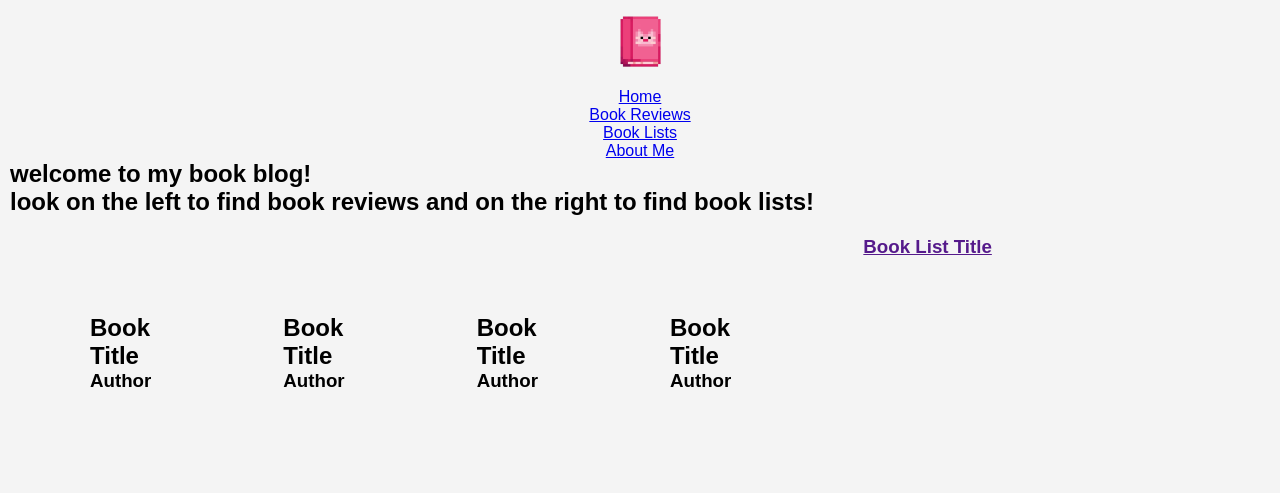
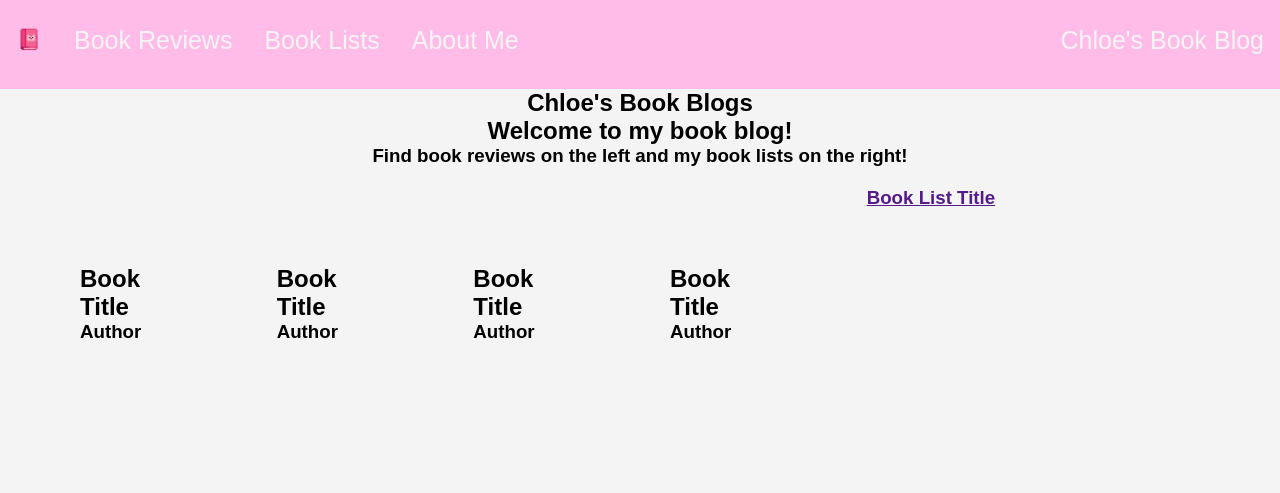
Before and after one commit to mello1771/book-blog, a plain HTML site: page home.html in a window 1280 px wide. Drawn offline with Linux system fonts and the light colour scheme.

Commit message:
end of day 3

```diff
--- a/home.html
+++ b/home.html
@@ -13,27 +13,25 @@
 <body>
 
     <header>
-        <div class="logo">
-            <a href="home.html">
-                <img src="assets/book-blog-logo.png" alt="chloe's book blog logo" />
-                </a>
-        </div>
 
         <nav>
-            <ul>
-                <li><a href="home.html">Home</a></li>
-                <li><a href="reviews.html">Book Reviews</a></li>
-                <li><a href="lists.html">Book Lists</a></li>
-                <li><a href="me.html">About Me</a></li>
-            </ul>
+            <div class="nav">
+                <a class="logo" href="home.html"><img src="assets/book-blog-logo.png" alt="chloe's book blog logo" /></a>
+                <a class="nav-link" href="reviews.html">Book Reviews</a>
+                <a class="nav-link" href="lists.html">Book Lists</a>
+                <a class="nav-link" href="me.html">About Me</a>
+                <a id="right-nav" href="home.html">Chloe's Book Blog</a>
+            </div>
         </nav>
+
     </header>
 
     <main>
 
         <section id="intro">
-            <h1>welcome to my book blog!</h1>
-            <h1>look on the left to find book reviews and on the right to find book lists!</h1>
+            <h1>Chloe's Book Blogs</h1>
+            <h2>Welcome to my book blog!</h2>
+            <h3>Find book reviews on the left and my book lists on the right!</h3>
         </section>
 
         <div id="home-page">
--- a/style.css
+++ b/style.css
@@ -6,13 +6,8 @@
 /* sectioning */
 
 body {
-  margin: 10px;
   font-family: Arial, sans-serif;
   background-color: #f4f4f4;
-}
-
-header {
-  text-align: center;
 }
 
 
@@ -41,18 +36,50 @@ header {
   padding: 20px;
 }
 
+#intro {
+  text-align: center;
+}
+
+
+
+
+
 /* nav */
 
+.nav {
+  overflow: hidden;
+  background-color: #ffbce9;
+}
+
+.nav a {
+  float: left;
+  text-decoration: none;
+  color: #f4f4f4;
+  padding: 26px 16px;
+  text-align: center;
+  font-size: 25px;
+}
+
+.nav a.nav-link:hover {
+  background-color: #cc3e73;
+  padding: 30px 16px;
+  text-align: center;
+}
+
+.nav a#right-nav {
+  float: right;
+  color: #f4f4f4;
+}
+
+.nav a.logo img {
+  width: 26px;
+}
 
 /* text */
 
 
 /* images */
 
-.logo img {
-  width: 5%;
-}
-
 /* buttons */
 
 
```
Also changed, not shown: lists.html (+8 -11 lines), me.html (+8 -11 lines), reviews.html (+8 -11 lines).
